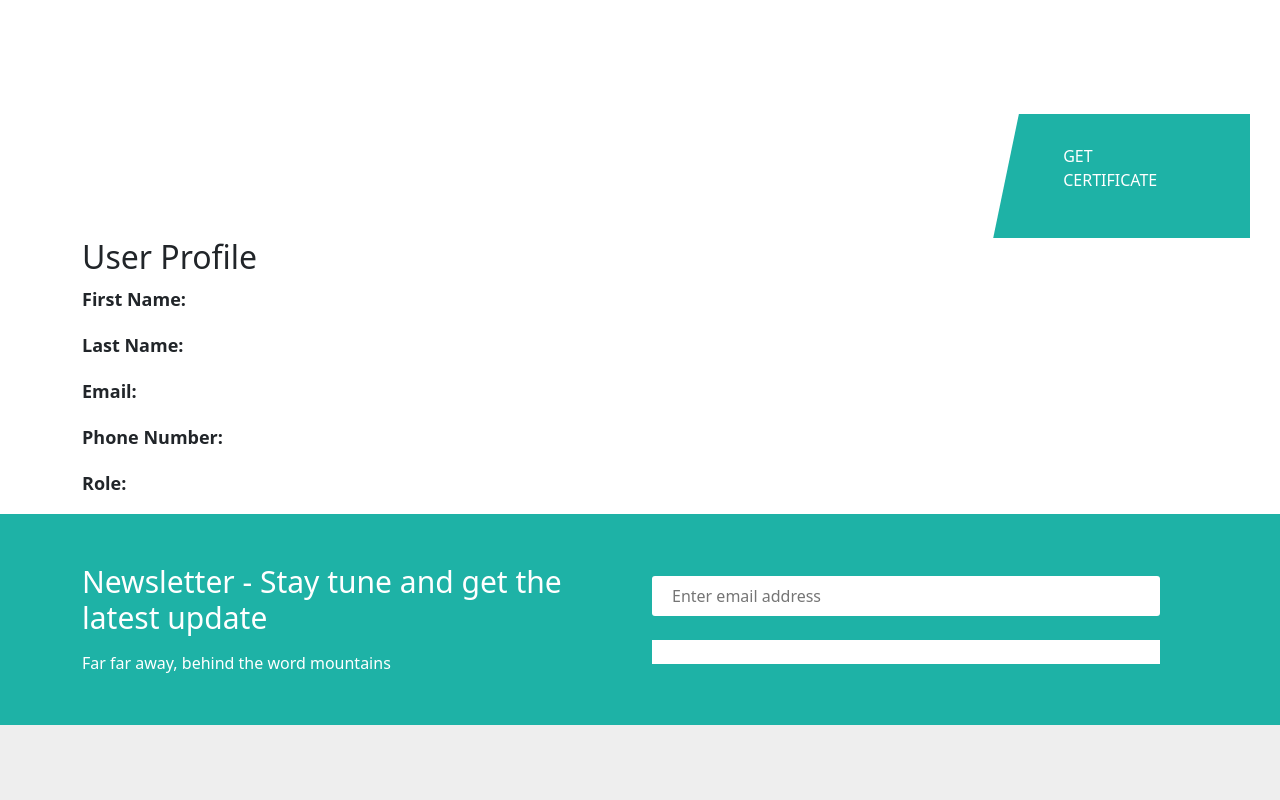
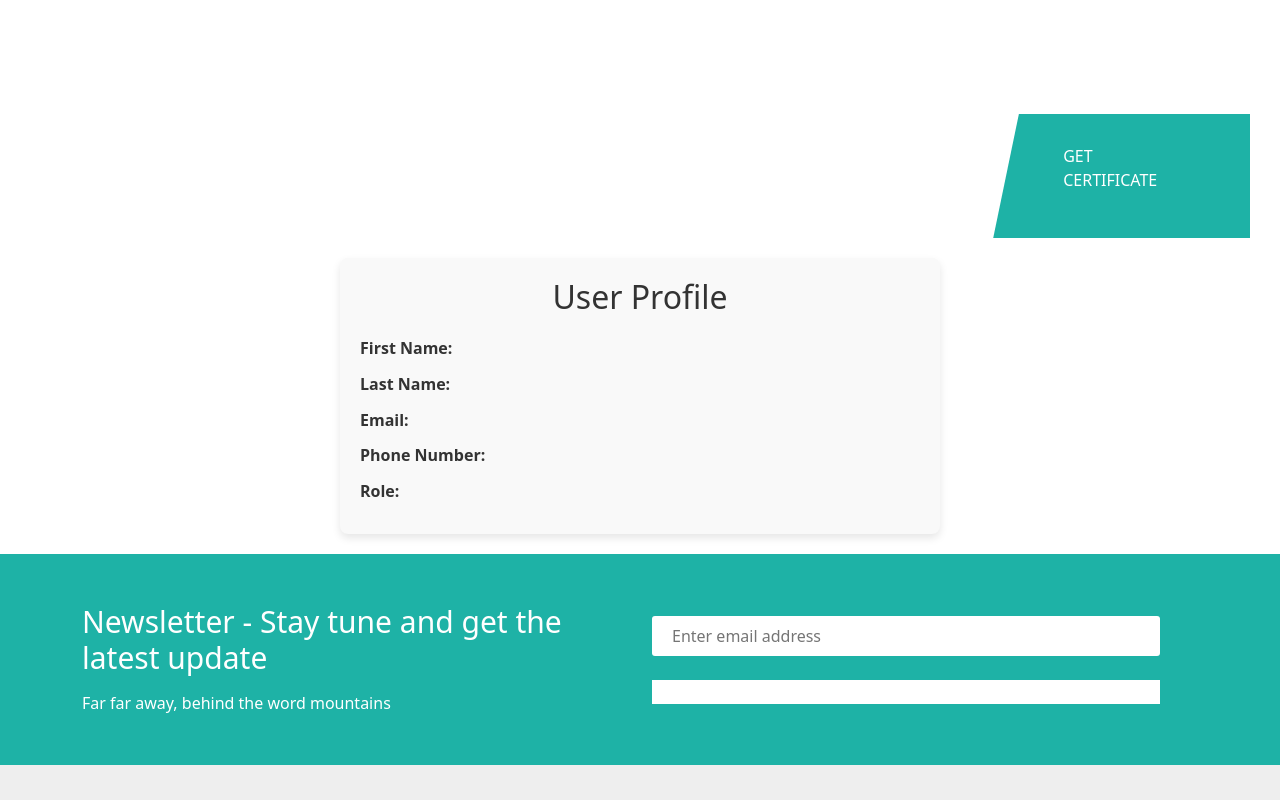
Before and after one commit to nithinkatru/E-learning-Platform---Empowering-Education-in-the-Digital-Age, a React (Create React App) app: page /StudentProfile in a window 1280 px wide. Shown: the top 800 px of the page. Built offline with nearby package versions, Linux system fonts and the light colour scheme; no server answers.

Commit message:
Updates 1.01

```diff
--- a/src/components/StudentDashboard/StudentProfile.css
+++ b/src/components/StudentDashboard/StudentProfile.css
@@ -0,0 +1,28 @@
+/* StudentProfile.css */
+
+.std-container {
+    max-width: 600px;
+    margin: 20px auto;
+    padding: 20px;
+    background-color: #f9f9f9;
+    border-radius: 8px;
+    box-shadow: 0 4px 8px rgba(0,0,0,0.1);
+  }
+
+  h2 {
+    color: #333;
+    margin-bottom: 20px;
+    text-align: center;
+  }
+
+  p {
+    font-size: 16px;
+    color: #666;
+    line-height: 1.6;
+    margin-bottom: 10px;
+  }
+
+  p strong {
+    color: #333;
+    font-weight: 600;
+  }
--- a/src/components/StudentDashboard/StudentProfile.jsx
+++ b/src/components/StudentDashboard/StudentProfile.jsx
@@ -1,8 +1,9 @@
 import React, { useState, useEffect } from 'react';
 import axios from 'axios';
+import './StudentProfile.css';
 
 const StudentProfile = () => {
-  const [userData, setUserData] = useState({});
+  const [User, setUserData] = useState({});
 
   useEffect(() => {
     const fetchUserData = async () => {
@@ -19,15 +20,17 @@ const StudentProfile = () => {
   }, []);
 
   return (
-    <div className="container">
+    <section className="bg">
+    <div className="std-container">
       <h2>User Profile</h2>
-      <p><strong>First Name:</strong> {userData.firstName}</p>
-      <p><strong>Last Name:</strong> {userData.lastName}</p>
-      <p><strong>Email:</strong> {userData.email}</p>
-      <p><strong>Phone Number:</strong> {userData.phoneNumber}</p>
-      <p><strong>Role:</strong> {userData.role}</p>
+      <p><strong>First Name:</strong> {User.firstName}</p>
+      <p><strong>Last Name:</strong> {User.lastName}</p>
+      <p><strong>Email:</strong> {User.email}</p>
+      <p><strong>Phone Number:</strong> {User.phoneNumber}</p>
+      <p><strong>Role:</strong> {User.role}</p>
       {/* Display other user details as needed */}
     </div>
+    </section>
   );
 };
 
--- a/src/components/StudentDashboard/StudentWelcome.jsx
+++ b/src/components/StudentDashboard/StudentWelcome.jsx
@@ -6,7 +6,6 @@ import ExploreCourses from "./ExploreCourses"
 const StudentWelcome = () => {
   return (
     <>
-      <section className='student-hero'>
         <div className='container'>
           <div className='row'>
             <Heading subtitle="STUDENT PORTAL" title="Unlock Your Learning Potential" />
@@ -15,13 +14,13 @@ const StudentWelcome = () => {
             <button className='primary-btn' onClick={'/ExploreCourses'}>
                 Explore Courses <i className='fa fa-long-arrow-alt-right'></i>
               </button>
+              &nbsp;&nbsp;&nbsp;
               <button>
                 My Dashboard <i className='fa fa-long-arrow-alt-right'></i>
               </button>
             </div>
           </div>
         </div>
-      </section>
       <div className='margin'></div>
     </>
   );
--- a/src/components/home/Hero/hero.jsx
+++ b/src/components/home/Hero/hero.jsx
@@ -18,6 +18,7 @@ const Hero = () => {
               <button className='primary-btn'>
                 SIGN IN <i className='fa fa-long-arrow-alt-right'></i>
               </button>
+              &nbsp;&nbsp;&nbsp;
               <button>
                 LOGIN <i className='fa fa-long-arrow-alt-right'></i>
               </button>
```
